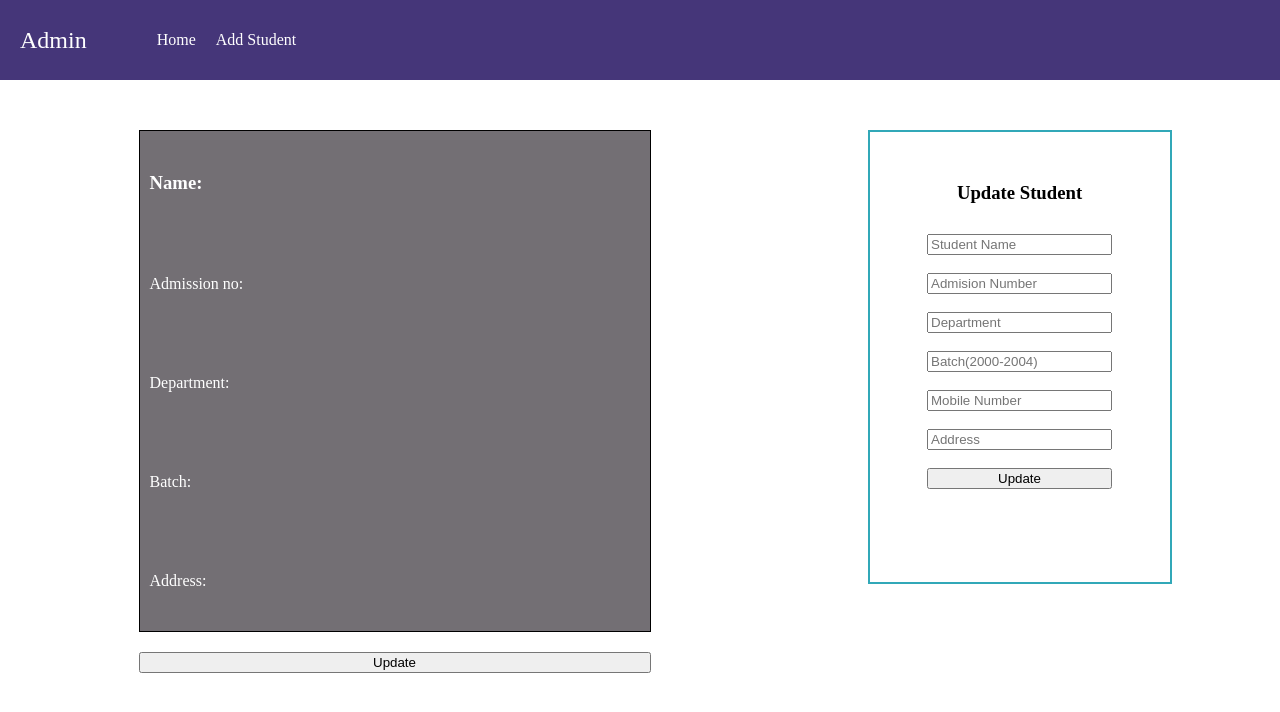
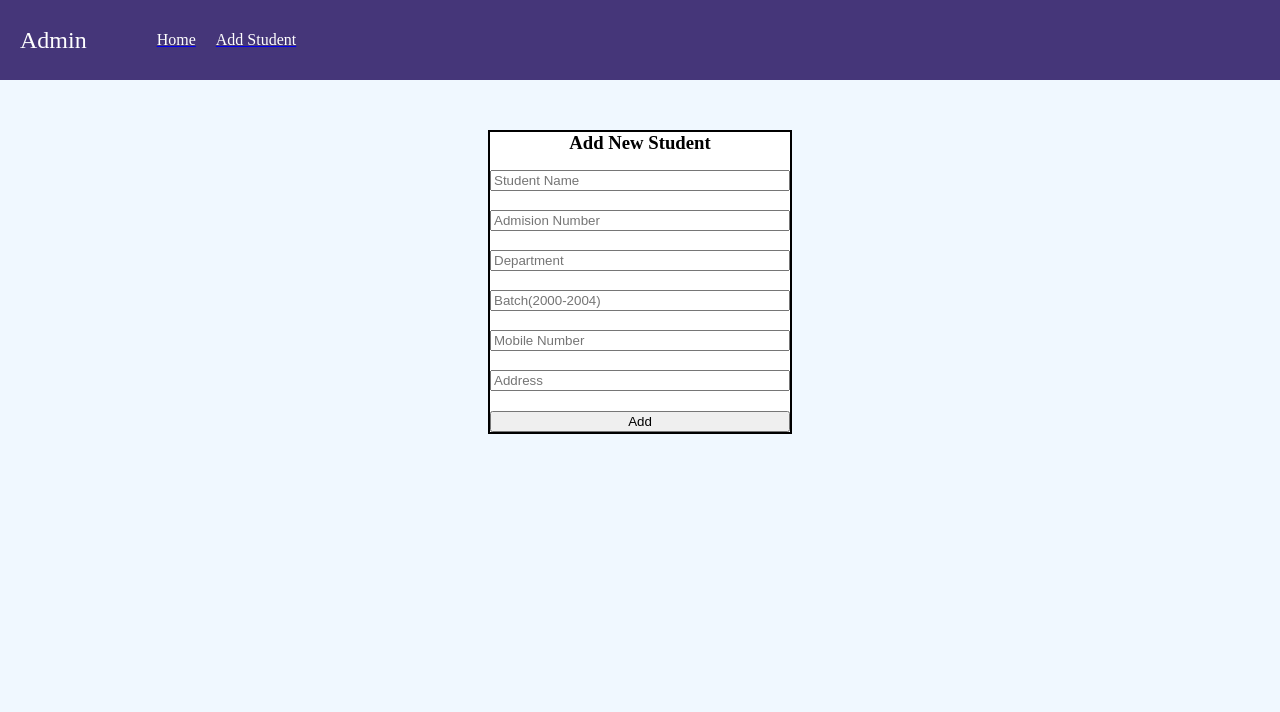
Before and after one commit to phinahas/Student-database-frontend, a React (Create React App) app: page /add-student in a window 1280 px wide. Shown: the top 712 px of the page. Built offline with nearby package versions, Linux system fonts and the light colour scheme.

Commit message:
Route created for each component. Link added in navbar

```diff
--- a/src/App.js
+++ b/src/App.js
@@ -1,15 +1,22 @@
+import { BrowserRouter as Router, Route } from 'react-router-dom'
 
 import './App.css';
 import Navbar from './components/Navbar/Navbar';
+import Home from './pages/Home';
 import ViewSpecificStudent from './pages/ViewSpecific/ViewSpecificStudent';
+import AddStudent from './pages/AddStudent';
 
 
 
 function App() {
   return (
     <div className="App">
-      <Navbar></Navbar>
-      <ViewSpecificStudent/>
+      <Router>
+       <Navbar />
+       <Route path='/view-student'> <ViewSpecificStudent /></Route>
+       <Route path='/' exact> <Home /></Route>
+       <Route path='/add-student'> <AddStudent /></Route>
+      </Router>
 
 
 
--- a/src/components/Add_Student_Form/StudentForm.jsx
+++ b/src/components/Add_Student_Form/StudentForm.jsx
@@ -3,7 +3,7 @@ import './studentForm.css'
 
 function StudentForm() {
     return (
-        <div className="main-div">
+        <div className="main-div-add-student">
 
             <form action="" className="form">
 
@@ -14,6 +14,7 @@ function StudentForm() {
              <input className="inputField" type="text" placeholder="Batch(2000-2004)" value="" /><br />
              <input className="inputField" type="text" placeholder="Mobile Number" value="" /><br />
              <input className="inputField" type="text" placeholder="Address" value="" /><br />
+             <input type="submit" value="Add" />
 
 
             </form>
--- a/src/components/Add_Student_Form/studentForm.css
+++ b/src/components/Add_Student_Form/studentForm.css
@@ -1,4 +1,4 @@
-.main-div{
+.main-div-add-student{
     padding-top: 50px;
     height: 100vh;
     display: flex;
--- a/src/components/Navbar/Navbar.jsx
+++ b/src/components/Navbar/Navbar.jsx
@@ -1,5 +1,7 @@
 import React from 'react'
+import {Link} from 'react-router-dom'
 import './navbar.css'
+
 
 function Navbar() {
     return (
@@ -10,7 +12,8 @@ function Navbar() {
          </div>
 
          <div className="links">
-             <p style={ { marginLeft:"20px"} }>Home</p><p style={ { marginLeft:"20px"} }>Add Student</p>
+         <Link to='/' >  <p style={ { marginLeft:"20px", color:"white"} }> Home </p></Link>
+         <Link to='/add-student'> <p style={ { marginLeft:"20px", color:"white"} }> Add Student </p></Link>
 
          </div>
 
--- a/src/components/Specific_Student/SpecificStudent.jsx
+++ b/src/components/Specific_Student/SpecificStudent.jsx
@@ -11,7 +11,7 @@ function SpecificStudent() {
                 <p>Batch:</p>
                 <p>Address:</p>
             </div>
-            <button style={{marginTop:"20px"}}>Update</button>
+            <button style={{marginTop:"20px"}}>Edit</button>
 
         </div>
     )
--- a/src/components/Student_Update_Form/StudentUpdateForm.jsx
+++ b/src/components/Student_Update_Form/StudentUpdateForm.jsx
@@ -13,7 +13,7 @@ function StudentUpdateForm() {
                     <input className="inputField" type="text" placeholder="Batch(2000-2004)" value="" /><br />
                     <input className="inputField" type="text" placeholder="Mobile Number" value="" /><br />
                     <input className="inputField" type="text" placeholder="Address" value="" /><br />
-                    <input type="submit" value="Update" />
+                    <input type="submit" value="update" />
                 </form>
             </div>
 
```
